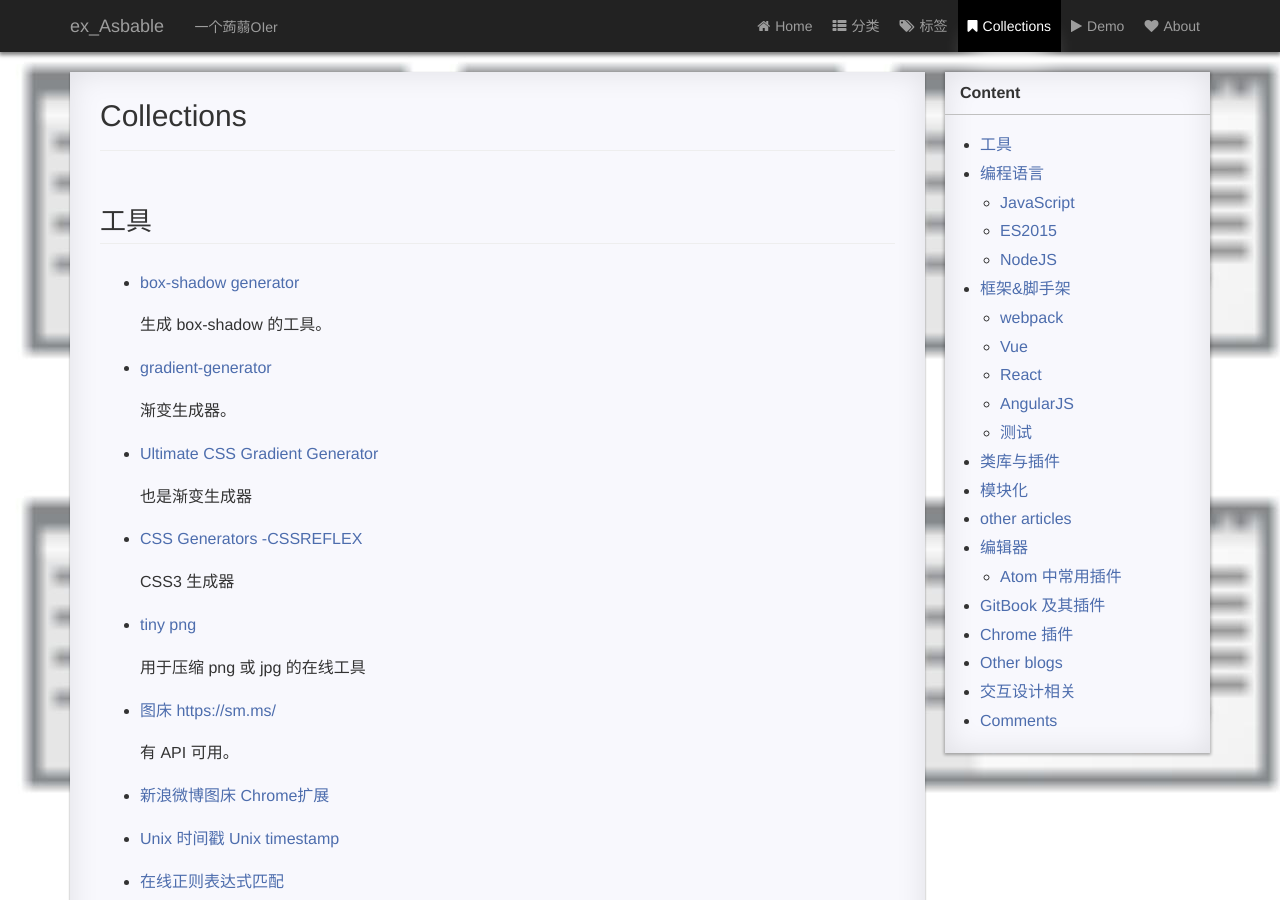
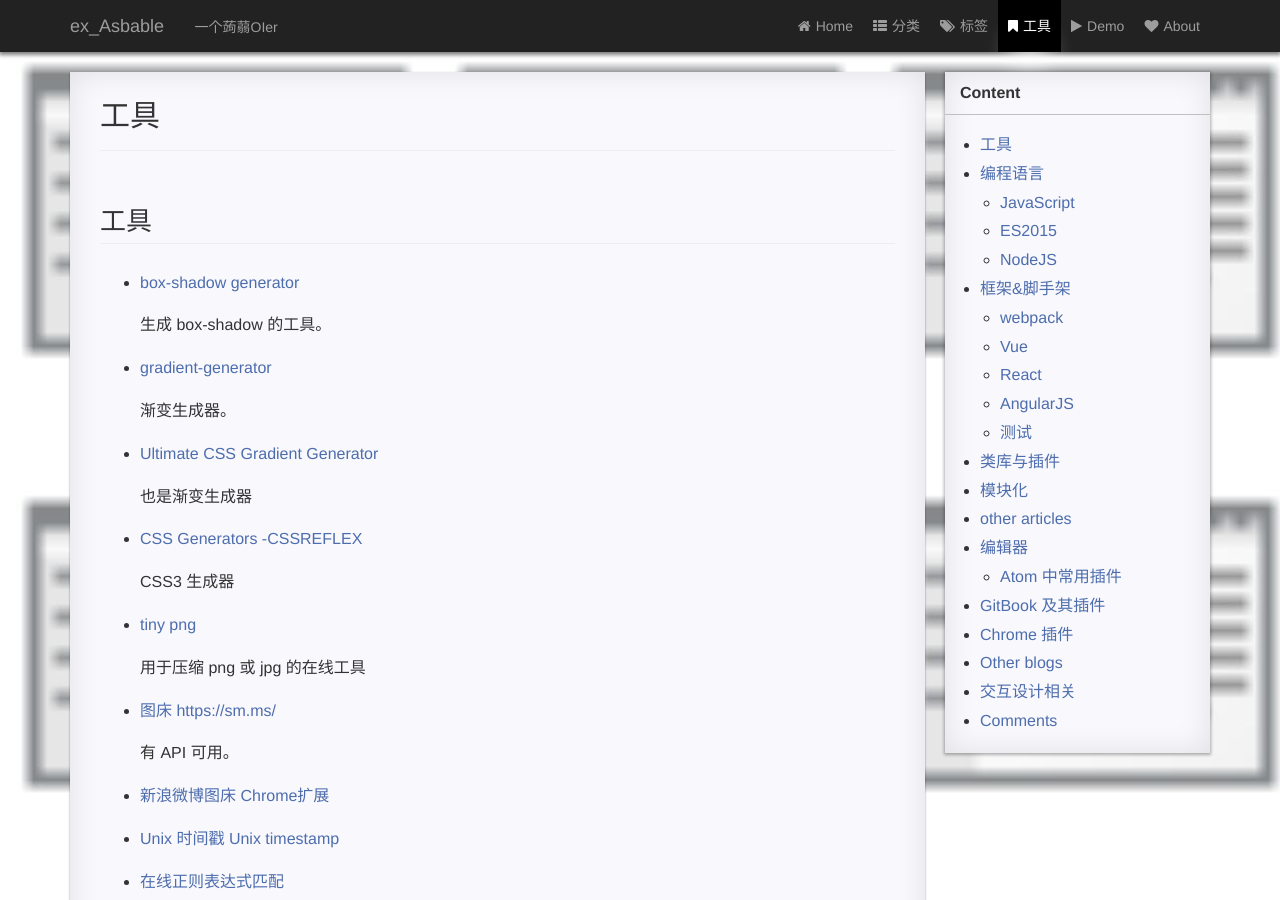
Before and after one commit to Eric-XuBohan/eric-xubohan.github.io, a Jekyll site: the page built from page/3collections.md, in a window 1280 px wide and 900 px high. Built offline with Jekyll 4.4.1, drawn with Linux system fonts in a browser that asks for light colours; comment, search, counter and statistics services are not loaded; a style sheet for code colours, icons or effects is not loaded.

Commit message:
Update 3collections.md

```diff
--- a/page/3collections.md
+++ b/page/3collections.md
@@ -1,6 +1,6 @@
 ---
 layout: page
-title: Collections
+title: 工具
 permalink: /collection/
 icon: bookmark
 type: page
```
